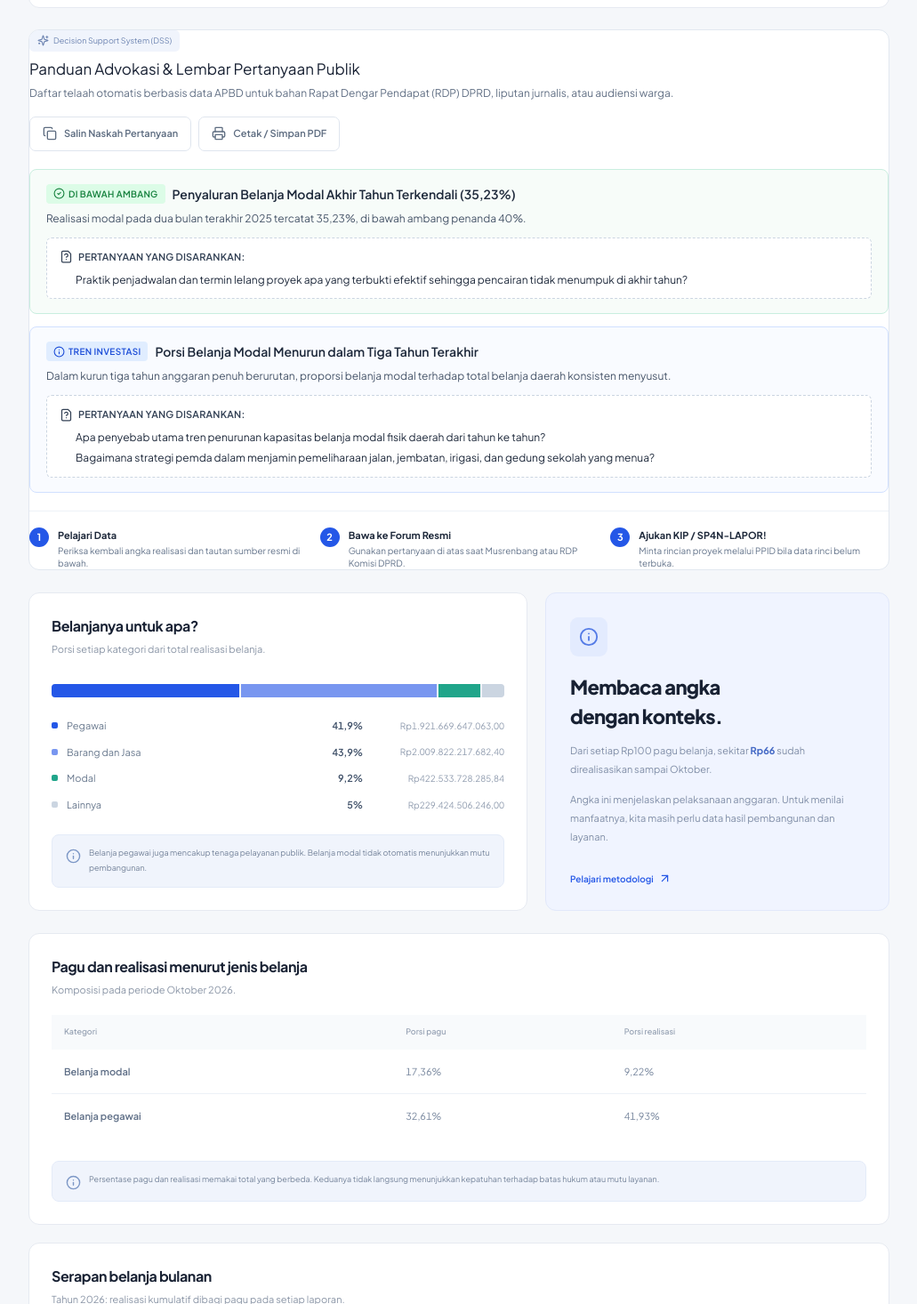
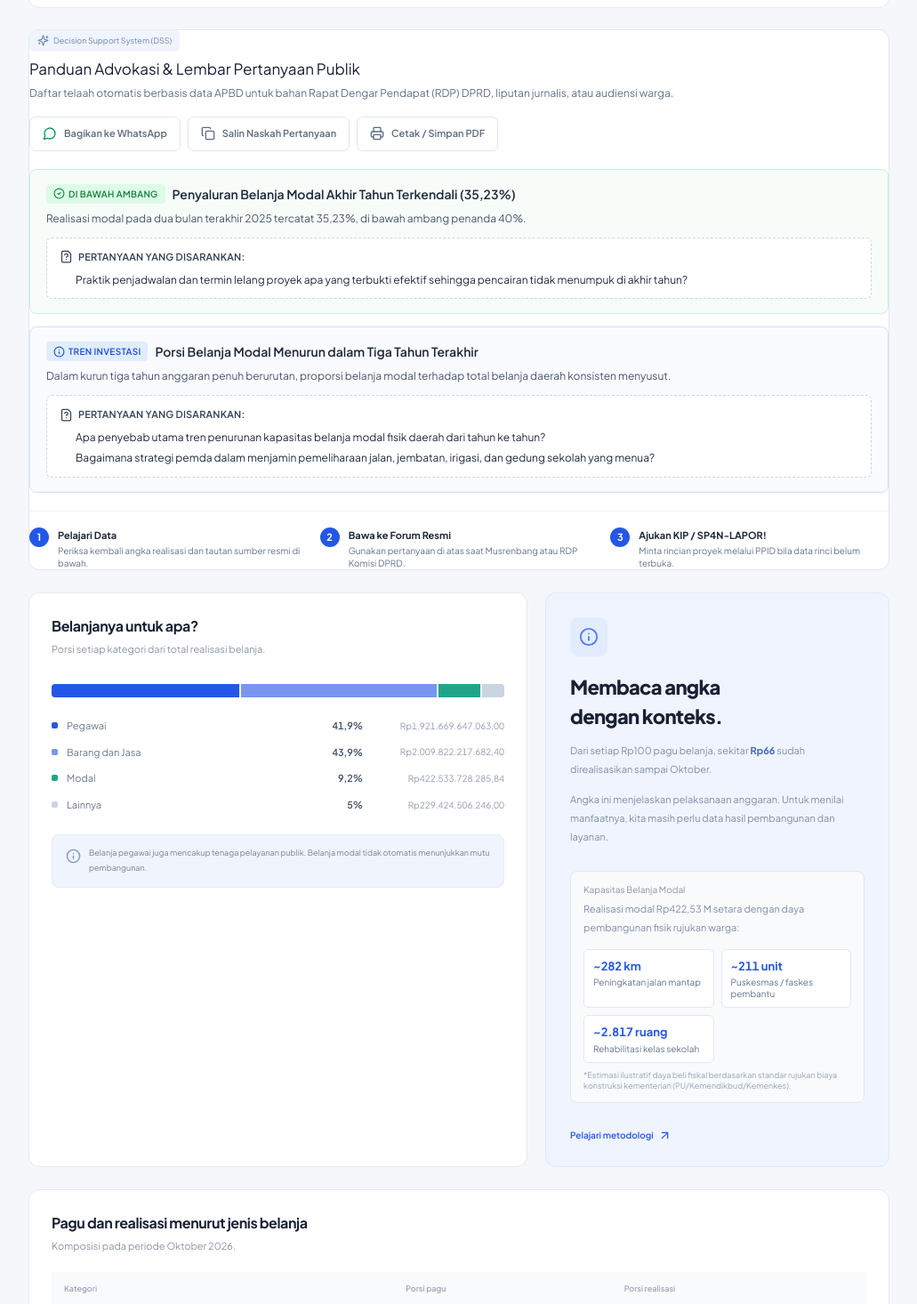
Before and after one commit to NoOnesZ/GovSight-ID, a Next.js app: page /daerah/0215 in a window 1280 px wide. Shown: the part 1084-2550 px from the top of the page at 89% size, without its empty margins (240-1271 px from the left). Built offline with nearby package versions, Linux system fonts and the light colour scheme.

Commit message:
update UI/visualization

```diff
--- a/src/app/globals.css
+++ b/src/app/globals.css
@@ -3539,3 +3539,50 @@ table {
     background: #fafafa !important;
   }
 }
+
+
+/* --- Impact Box (Profile) --- */
+.impact-box {
+  margin: 14px 0 16px;
+  padding: 12px 14px;
+  background: #f8fafc;
+  border: 1px solid #e2e8f0;
+  border-radius: 8px;
+}
+.impact-intro {
+  font-size: 11px;
+  color: #475569;
+  margin: 4px 0 10px;
+  line-height: 1.45;
+}
+.impact-items {
+  display: grid;
+  grid-template-columns: repeat(auto-fit, minmax(130px, 1fr));
+  gap: 8px;
+  margin-bottom: 8px;
+}
+.impact-item {
+  background: #ffffff;
+  border: 1px solid #e2e8f0;
+  border-radius: 6px;
+  padding: 8px 10px;
+}
+.impact-item strong {
+  display: block;
+  font-size: 13px;
+  color: #2457e7;
+  font-variant-numeric: tabular-nums;
+}
+.impact-item span {
+  display: block;
+  font-size: 10px;
+  color: #64748b;
+  margin-top: 2px;
+  line-height: 1.3;
+}
+.impact-disclaimer {
+  display: block;
+  font-size: 9px;
+  color: #94a3b8;
+  line-height: 1.35;
+}
--- a/src/components/inquiry-toolkit.tsx
+++ b/src/components/inquiry-toolkit.tsx
@@ -9,6 +9,7 @@ import {
   FileQuestion,
   HelpCircle,
   Info,
+  MessageCircle,
   Printer,
   Sparkles,
   Users,
@@ -16,7 +17,8 @@ import {
 import type { Dataset, Region, Snapshot } from "@/lib/types";
 import { generateInquiryBrief } from "@/lib/indicators";
 import { months } from "@/lib/regions";
-import { fullMoney, periodLabel } from "@/lib/format";
+import { compactMoney, fullMoney, percent, periodLabel } from "@/lib/format";
+import { percentage } from "@/lib/data-core";
 
 export function InquiryToolkit({
   region,
@@ -96,6 +98,30 @@ export function InquiryToolkit({
     window.print();
   }
 
+  function shareToWhatsApp() {
+    const rate = percentage(
+      currentSnapshot.total.realized,
+      currentSnapshot.total.budget,
+    );
+    const textLines = [
+      `🔍 *Telaah Kritis APBD ${region.name} — GovSight ID*`,
+      `Periode: ${periodLabel(currentSnapshot.year, currentSnapshot.month)}`,
+      `Realisasi: ${compactMoney(currentSnapshot.total.realized)} (${percent(rate)} terserap)`,
+      ``,
+      `*Temuan Kunci Advokasi:*`,
+    ];
+    items.forEach((item, idx) => {
+      textLines.push(`${idx + 1}. *${item.title}*`);
+      textLines.push(`   ${item.observation}`);
+    });
+    textLines.push(``);
+    textLines.push(
+      `Buka lembar telaah & data lengkap di: ${typeof window !== "undefined" ? window.location.href : ""}`,
+    );
+    const url = `https://api.whatsapp.com/send?text=${encodeURIComponent(textLines.join("\n"))}`;
+    window.open(url, "_blank");
+  }
+
   return (
     <section className="panel inquiry-toolkit-panel" id="lembar-advokasi">
       <div className="inquiry-header">
@@ -110,6 +136,15 @@ export function InquiryToolkit({
           </p>
         </div>
         <div className="inquiry-actions no-print">
+          <button
+            type="button"
+            className="button button-secondary"
+            onClick={shareToWhatsApp}
+            aria-label="Bagikan ringkasan telaah ke WhatsApp"
+          >
+            <MessageCircle size={16} className="text-emerald-600" />
+            <span>Bagikan ke WhatsApp</span>
+          </button>
           <button
             type="button"
             className="button button-secondary"
--- a/src/components/profile.tsx
+++ b/src/components/profile.tsx
@@ -1,6 +1,7 @@
 "use client";
 
 import Link from "next/link";
+import Decimal from "decimal.js";
 import { ArrowLeft, ArrowUpRight, BarChart3, Info, MapPin } from "lucide-react";
 import type { Dataset, Region } from "@/lib/types";
 import { months, regions } from "@/lib/regions";
@@ -61,6 +62,12 @@ export function Profile({
     .reverse();
   if (!snapshot) return <EmptyState />;
   const rate = percentage(snapshot.total.realized, snapshot.total.budget);
+  const modalRealized =
+    snapshot.categories.find((c) => c.code === "modal")?.realized ?? null;
+  const modalNum = modalRealized ? new Decimal(modalRealized).toNumber() : 0;
+  const kmJalan = Math.round(modalNum / 1_500_000_000);
+  const unitFaskes = Math.round(modalNum / 2_000_000_000);
+  const ruangKelas = Math.round(modalNum / 150_000_000);
   const peer =
     regions.find((r) => r.type === region.type && r.code !== region.code)
       ?.code ?? (region.code === "0215" ? "0214" : "0215");
@@ -173,6 +180,33 @@ export function Profile({
             Angka ini menjelaskan pelaksanaan anggaran. Untuk menilai
             manfaatnya, kita masih perlu data hasil pembangunan dan layanan.
           </p>
+          {modalNum > 0 && (
+            <div className="impact-box">
+              <span className="small-label">Kapasitas Belanja Modal</span>
+              <p className="impact-intro">
+                Realisasi modal {compactMoney(modalRealized)} setara dengan daya
+                pembangunan fisik rujukan warga:
+              </p>
+              <div className="impact-items">
+                <div className="impact-item">
+                  <strong>~{kmJalan.toLocaleString("id-ID")} km</strong>
+                  <span>Peningkatan jalan mantap</span>
+                </div>
+                <div className="impact-item">
+                  <strong>~{unitFaskes.toLocaleString("id-ID")} unit</strong>
+                  <span>Puskesmas / faskes pembantu</span>
+                </div>
+                <div className="impact-item">
+                  <strong>~{ruangKelas.toLocaleString("id-ID")} ruang</strong>
+                  <span>Rehabilitasi kelas sekolah</span>
+                </div>
+              </div>
+              <small className="impact-disclaimer">
+                *Estimasi ilustratif daya beli fiskal berdasarkan standar
+                rujukan biaya konstruksi kementerian (PU/Kemendikbud/Kemenkes).
+              </small>
+            </div>
+          )}
           <Link className="text-link" href="/metodologi">
             Pelajari metodologi <ArrowUpRight size={15} />
           </Link>
```
